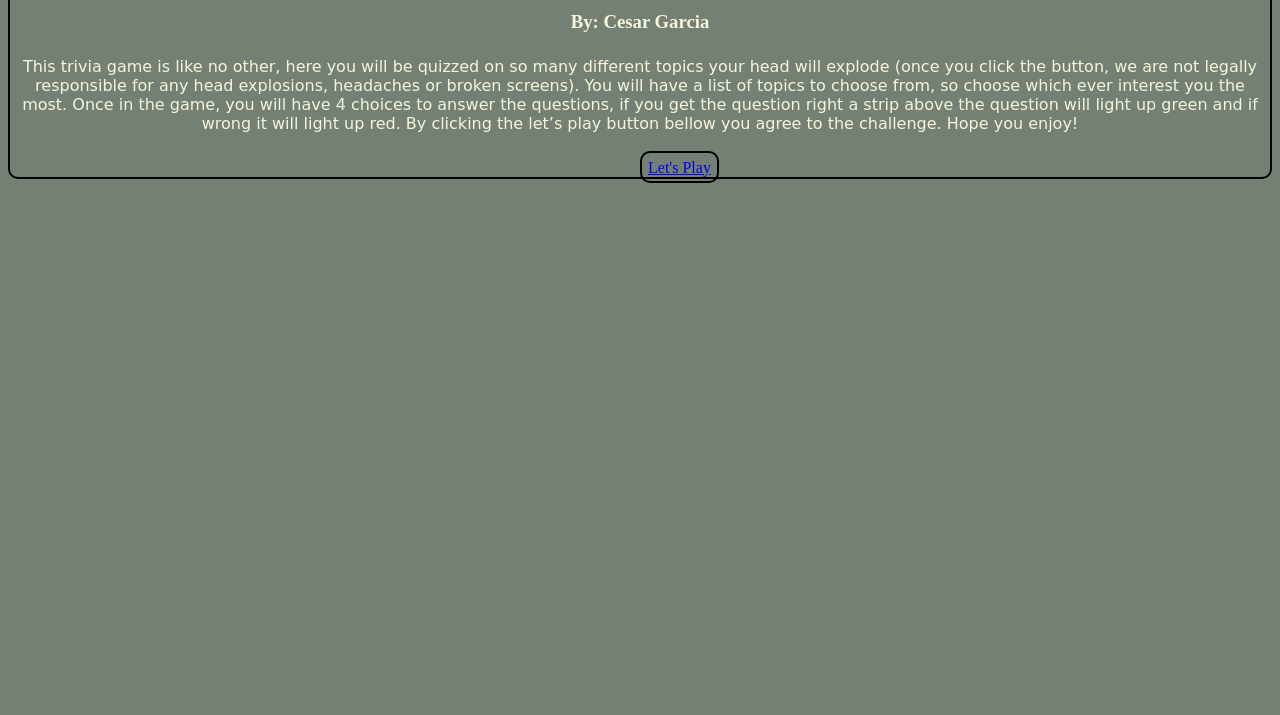
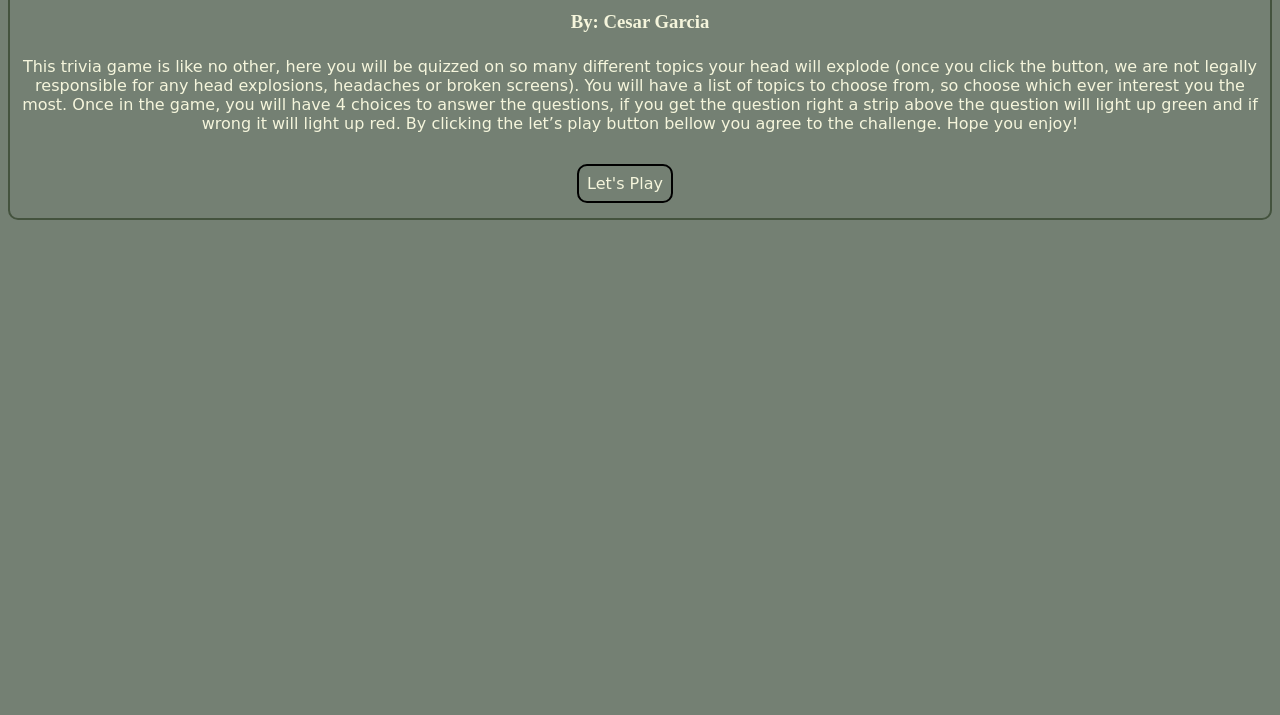
Before and after one commit to CRgarcia15/Trivia-P1BG, a website: page index.html in a window 1280 px wide. Shown: the part 85-800 px from the top of the page. Drawn offline with Linux system fonts and the light colour scheme; a web font is replaced by a local one.

Commit message:
finished index styling

```diff
--- a/scss/style.scss
+++ b/scss/style.scss
@@ -2,7 +2,7 @@ $primary-color: rgb(116, 128, 115);
 $font-type: cursive;
 $shadow-fx-color: 5px 3px rgb(68, 92, 66);
 $letter-color: beige;
-$secondary-letter-color: rgb(252, 176, 176);
+$secondary-letter-color: rgb(236, 72, 72);
 
 
 
@@ -12,7 +12,7 @@ body {
 
 .index-main {
     div {
-        border:black solid 2px;
+        border:rgb(68, 83, 62) solid 2px;
         border-radius: 10px;
     }
 
@@ -36,22 +36,31 @@ body {
         color: $letter-color;
         font-family: $font-type;
         font-weight: 500;
-        padding-bottom: 2px;
         padding-left: 5px;
         padding-right: 5px;
-        padding-bottom: 10px;
+        padding-bottom: 15px;
     }
 
     .fake-button {
         text-align: center;
         border: solid black 2px;
         border-radius: 10px;
-        padding: 6px;
-        margin-left: 50%;
+        padding: 8px;
+        margin-left: 45%;
+        text-decoration: none;
+        color: $letter-color;
+        font-family: $font-type;
+        font-weight: 500;
+        margin-bottom: 15px;
+        -webkit-appearance: button;
+        -moz-appearance: button;
+        appearance: button;
     }
 
-    .fake-button :hover {
-        border: solid beige 2px;
-        color: $secondary-letter-color;
+    .fake-button:hover {
+        font-weight: 600;
+        color: rgb(196, 192, 192);
+        border: rgb(44, 43, 43) solid 2px;
+        box-shadow: 4px 2px rgb(75, 75, 7);
     }
 }
```
Also changed, not shown: css/style.css, 1 other file.
